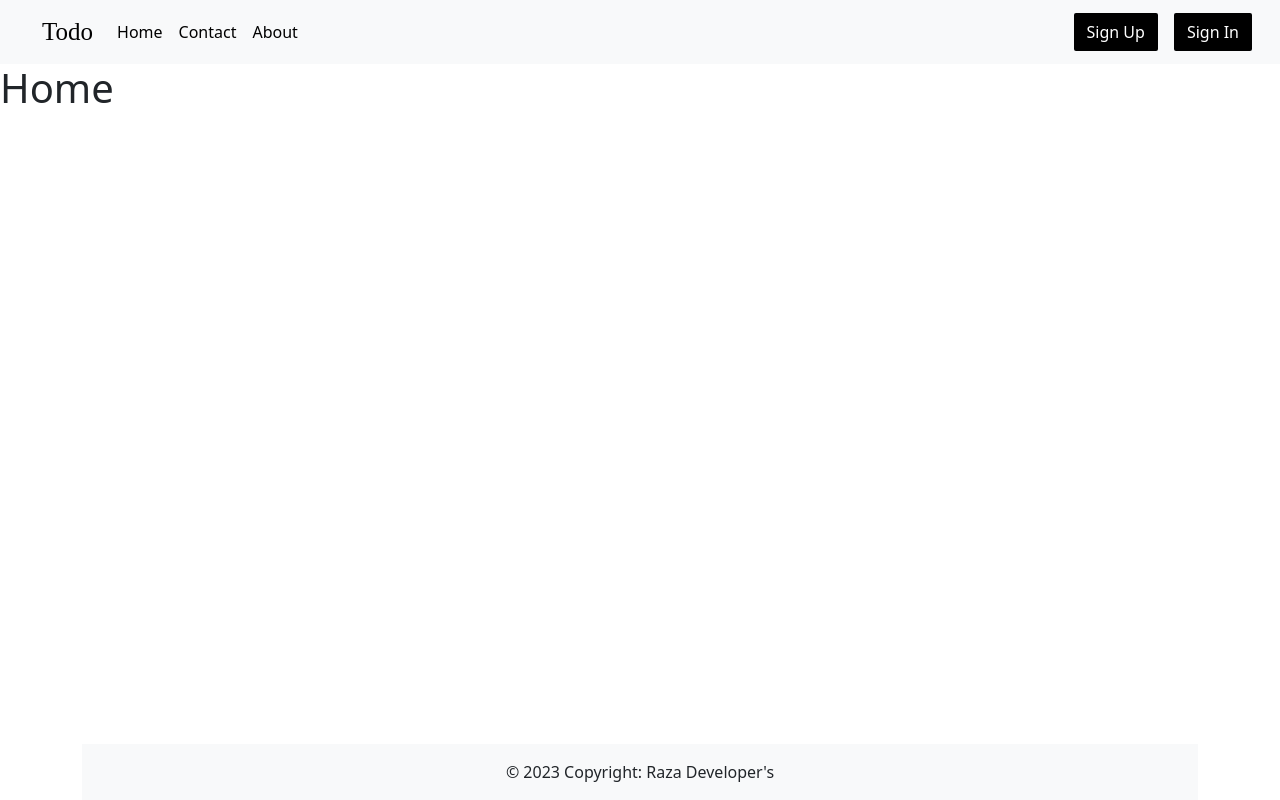
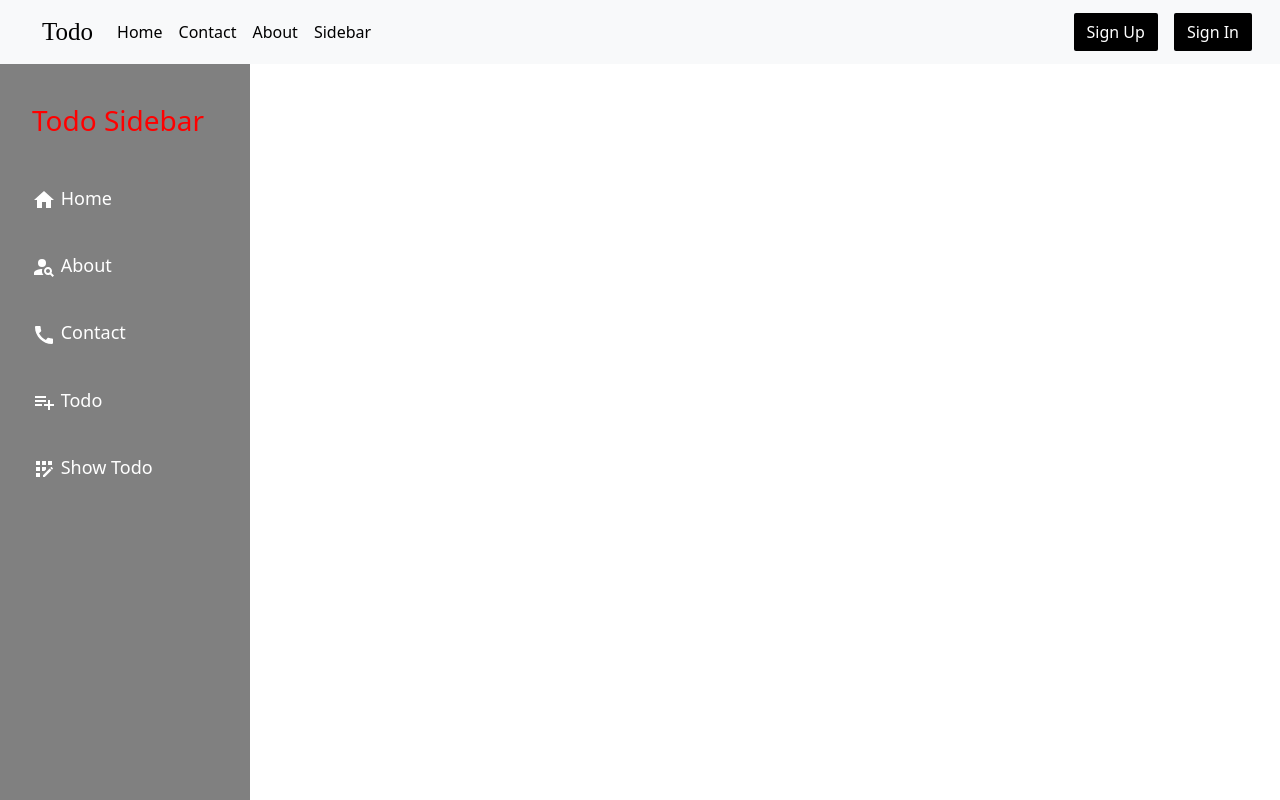
Before and after one commit to Ali-Raza-Gill/Todo-with-CRUD, a React (Create React App) app: page / in a window 1280 px wide. Shown: the top 800 px of the page. Built offline with nearby package versions, Linux system fonts and the light colour scheme.

Commit message:
Side bar is created but its not functional yet!

```diff
--- a/package.json
+++ b/package.json
@@ -10,6 +10,7 @@
     "@testing-library/jest-dom": "^5.17.0",
     "@testing-library/react": "^13.4.0",
     "@testing-library/user-event": "^13.5.0",
+    "ant-design": "^1.0.0",
     "bootstrap": "^5.3.2",
     "firebase": "^10.4.0",
     "react": "^18.2.0",
--- a/src/App.js
+++ b/src/App.js
@@ -1,6 +1,7 @@
 import Routes from './Pages/Routes';
 import '../node_modules/bootstrap/dist/js/bootstrap.bundle'
 import './App.scss';
+
 
 function App() {
   return (
--- a/src/Components/Navbar/Navbar.js
+++ b/src/Components/Navbar/Navbar.js
@@ -19,6 +19,9 @@ export default function Navbar() {
                         <li class="nav-item">
                             <Link to={'about'} class="nav-link active" aria-current="page" href="#">About</Link>
                         </li>
+                        <li class="nav-item">
+                            <Link to={'sidebar'} class="nav-link active" aria-current="page" href="#">Sidebar</Link>
+                        </li>
                     </ul>
                     <div className="row">
                         <div className="col">
--- a/src/Components/Sidebar/Sidebar.js
+++ b/src/Components/Sidebar/Sidebar.js
@@ -0,0 +1,37 @@
+import React from 'react'
+import "./style.scss"
+import HomeIcon from '@mui/icons-material/Home';
+import PersonSearchIcon from '@mui/icons-material/PersonSearch';
+import CallIcon from '@mui/icons-material/Call';
+import PlaylistAddIcon from '@mui/icons-material/PlaylistAdd';
+import AppRegistrationIcon from '@mui/icons-material/AppRegistration';
+export default function Sidebar() {
+  return (
+    <div className="sidebar">
+      <div className="row">
+        <div className="col-auto">
+          <ul>
+            <li>
+              <h3>Todo Sidebar</h3>
+            </li>
+            <li className=' '>
+            <a href="" className='my-5'><HomeIcon/> Home</a>
+            </li>
+            <li>
+              <a href=""><PersonSearchIcon/> About</a>
+            </li>
+            <li>
+              <a href=""><CallIcon/> Contact</a>
+            </li>
+            <li>
+              <a href=""><PlaylistAddIcon/> Todo</a>
+            </li>
+            <li>
+              <a href=""><AppRegistrationIcon/> Show Todo</a>
+            </li>
+          </ul>
+        </div>
+      </div>
+    </div>
+  )
+}
--- a/src/Components/Sidebar/index.js
+++ b/src/Components/Sidebar/index.js
@@ -1,7 +1,8 @@
 import React from 'react'
+import Sidebar from './Sidebar'
 
 export default function index() {
   return (
-    <div>index</div>
+    <div><Sidebar/></div>
   )
 }
--- /dev/null
+++ b/src/Components/Sidebar/style.scss
@@ -0,0 +1,18 @@
+.sidebar{
+    color: red;
+    background-color: grey;
+    width: 250px;
+    height: 100vh;
+
+
+    li{
+        list-style: none;
+        padding-top: 40px;
+    }
+    a{
+    text-decoration: none;
+    color: white;
+    list-style: none;
+    font-size: large;
+    }
+}
--- a/src/Pages/Auth/SignIn/SignIn.js
+++ b/src/Pages/Auth/SignIn/SignIn.js
@@ -4,7 +4,7 @@ import ArrowForwardSharpIcon from '@mui/icons-material/ArrowForwardSharp';
 import MarkEmailUnreadIcon from '@mui/icons-material/MarkEmailUnread';
 import LockOpenIcon from '@mui/icons-material/LockOpen';
 import { Link } from 'react-router-dom';
-import '../SignIn/style.scss'
+import './style.scss'
 import { getAuth, signInWithEmailAndPassword } from "firebase/auth";
 import { useState } from 'react';
 const initialState = {
--- a/src/Pages/Auth/SignUp/SignUp.js
+++ b/src/Pages/Auth/SignUp/SignUp.js
@@ -5,7 +5,7 @@ import DriveFileRenameOutlineIcon from '@mui/icons-material/DriveFileRenameOutli
 import MarkEmailUnreadIcon from '@mui/icons-material/MarkEmailUnread';
 import LockOpenIcon from '@mui/icons-material/LockOpen';
 import { Link } from 'react-router-dom';
-import '../SignUp/style.scss'
+import './style.scss'
 import {createUserWithEmailAndPassword } from "firebase/auth";
 import { auth } from '../../../config/firebase';
 import { useState } from 'react';
--- a/src/Pages/Frontend/index.js
+++ b/src/Pages/Frontend/index.js
@@ -7,11 +7,13 @@ import Navbar from '../../Components/Navbar/Navbar'
 import Footer from '../../Components/Footer/Footer'
 import Nopage from './Nopage'
 import Todo from './Todo/Todo'
+import Sidebar from '../../Components/Sidebar/Sidebar'
 
 export default function index() {
     return (
         <>
             <Navbar />
+            <Sidebar/>
             <main>
                 <Routes>
                     <Route path='/' element={<Home />} />
```
Also changed, not shown: 1 other file (tests, documents, lock files or other folders).
